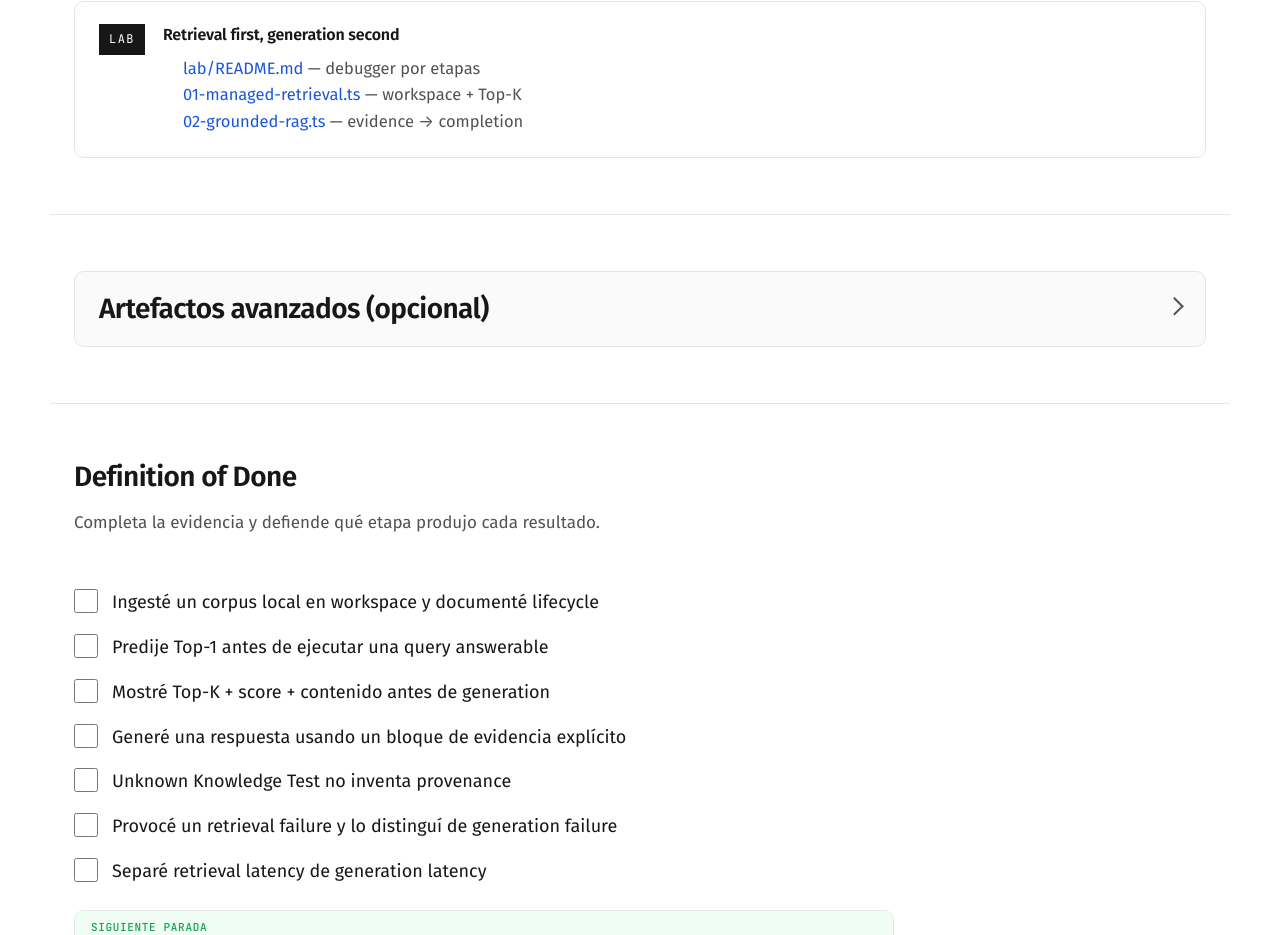
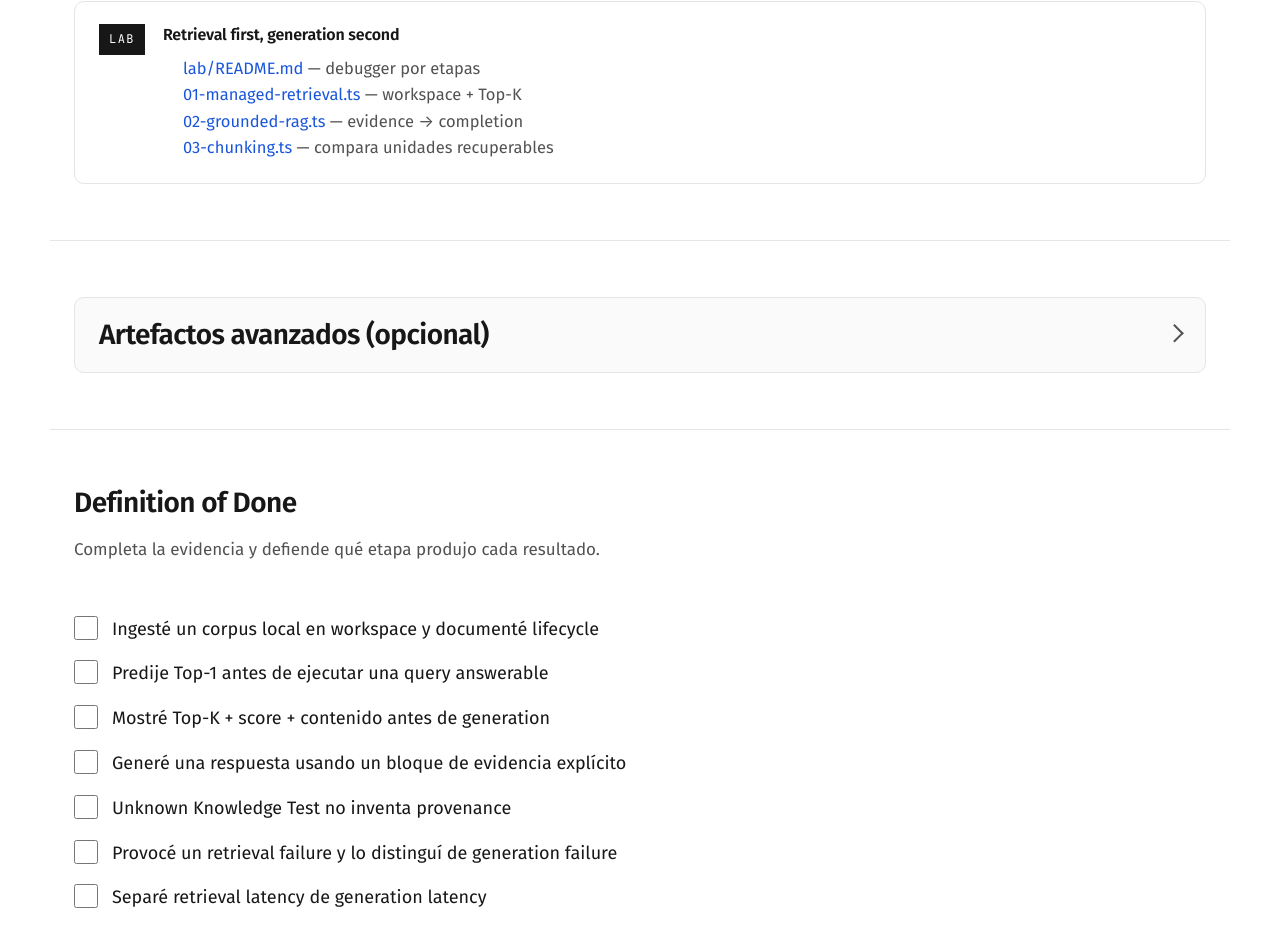
Before and after one commit to Abraham2106/QVAC-BootCamp, a React (Vite) app: page /class/06 in a window 1280 px wide. Shown: the part 2010-2945 px from the top of the page. Built offline with nearby package versions, Linux system fonts and the light colour scheme; a web font is replaced by a local one.

Commit message:
docs(class06): link chunking experiment from class page

```diff
--- a/src/pages/Class06.jsx
+++ b/src/pages/Class06.jsx
@@ -73,6 +73,7 @@ export default function Class06() {
                 <li><MarkdownLink staticPath={`${BASE}/lab/README.md`}>lab/README.md</MarkdownLink> — debugger por etapas</li>
                 <li><a href={`${BASE}/examples/01-managed-retrieval.ts`}>01-managed-retrieval.ts</a> — workspace + Top-K</li>
                 <li><a href={`${BASE}/examples/02-grounded-rag.ts`}>02-grounded-rag.ts</a> — evidence → completion</li>
+                <li><a href={`${BASE}/examples/03-chunking.ts`}>03-chunking.ts</a> — compara unidades recuperables</li>
               </ul>
             </div>
           </div>
```
